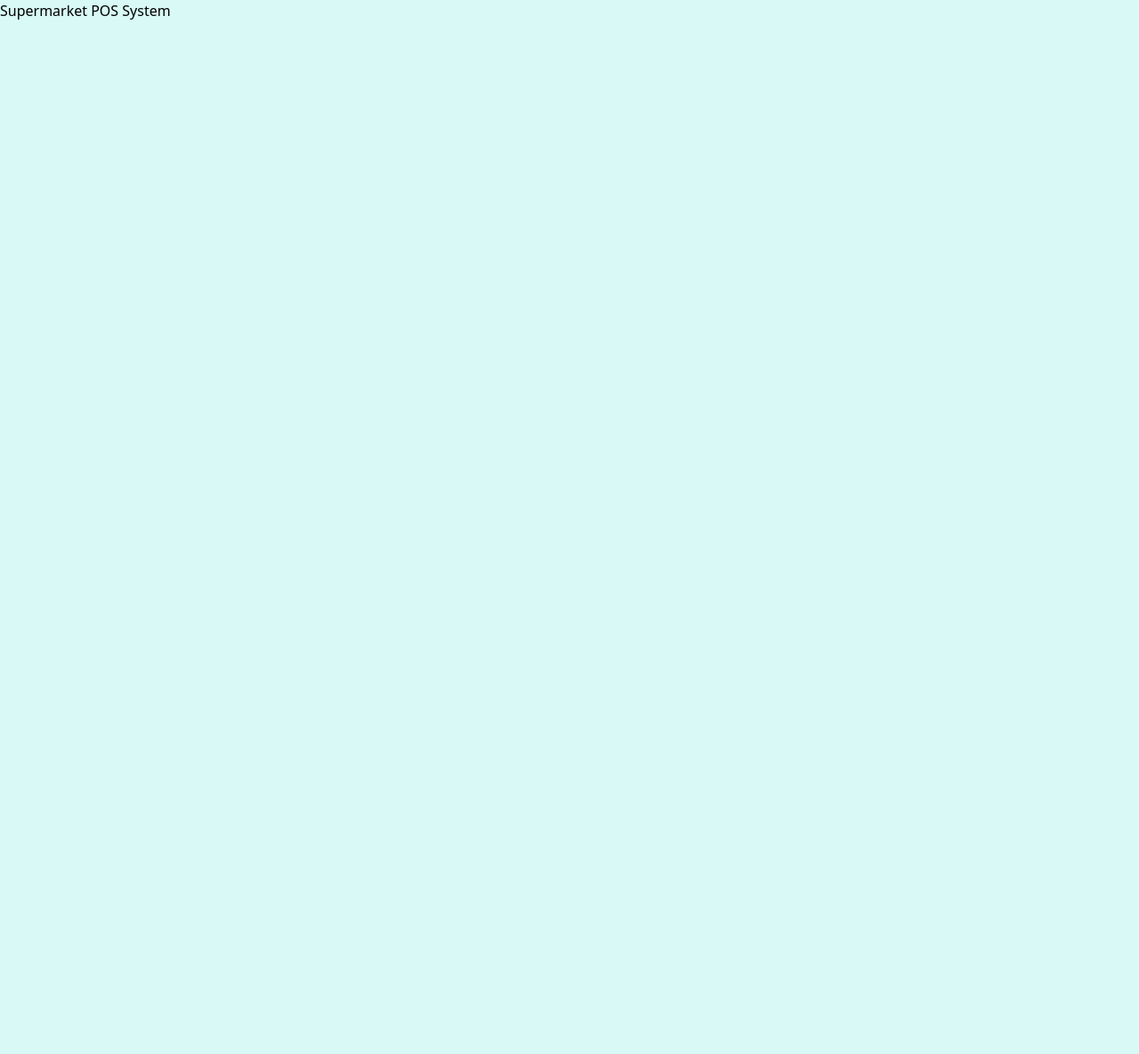
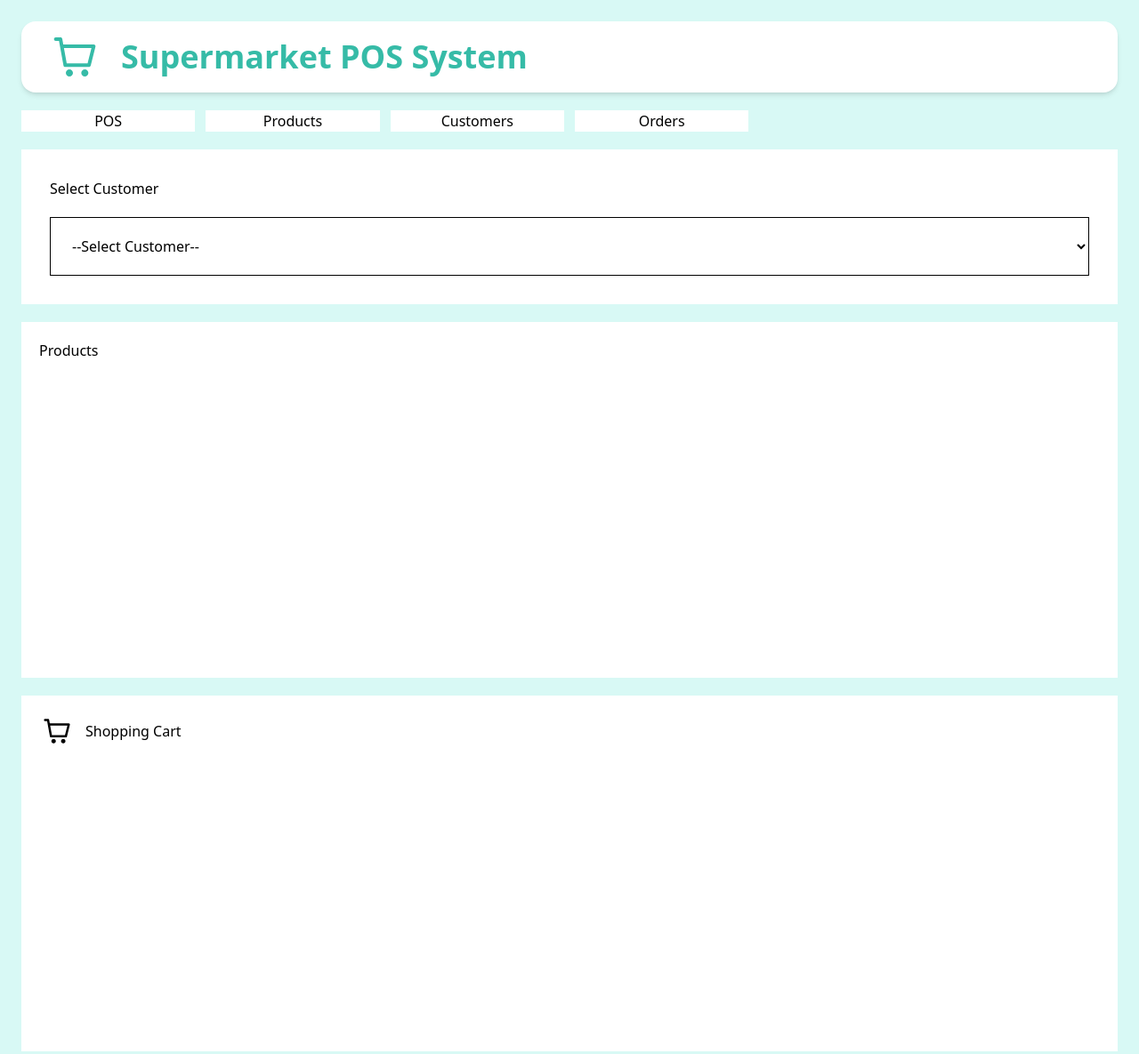
Before and after one commit to chalithalaksahan/POS_System, a plain HTML site: page index.html in a window 1280 px wide. Shown: the whole page at 89% size. Before the commit the page ends 800 px from the top, so only its background shows below. Drawn offline with nearby package versions, Linux system fonts and the light colour scheme.

Commit message:
implement Basic  UI Structure

```diff
--- a/index.html
+++ b/index.html
@@ -5,11 +5,49 @@
     <meta name="viewport" content="width=device-width, initial-scale=1.0">
     <title>Document</title>
     <link rel="stylesheet" href="assets/css/style.css">
-     <script src="https://cdn.jsdelivr.net/npm/@tailwindcss/browser@4"></script>
+    <script src="https://cdn.jsdelivr.net/npm/@tailwindcss/browser@4"></script>
 </head>
 <body class="bg-[#D8F9F5]">
-   <div>
-    <h1>Supermarket POS System</h1>
+    <div class="m-6 min-h-screen">
+        <!-- Lable  -->
+        <div class="flex items-center bg-white rounded-2xl shadow-md">
+            <div><img src="assets/img/shopping-cart.svg" class="h-20 ml-5 p-2 text-[#36BBA7]" alt="">
+            </div>
+            <h1 class="sm:text-2xl md:text-3xl lg:text-4xl ml-3 font-bold text-[#36BBA7]">Supermarket POS System</h1>
+        </div>
+        <!-- Buttons -->
+        <div class="mt-5">
+            <div class="grid sm:grid-cols-1 md:grid-cols-2 lg:grid-cols-6 gap-3 ">
+                <button class=" bg-white">POS</button>
+                <button class=" bg-white">Products</button>
+                <button class=" bg-white">Customers</button>
+                <button class=" bg-white">Orders</button>
+            </div>
+        </div>
+        <!-- Customer Select -->
+         <div class="mainConatainer">
+            <div class="mt-5 bg-white p-8">
+                <h2>Select Customer</h2>
+                <div>
+                <select class="border-1 p-5 w-full mt-5" name="selectCustomer" id="selectCustomer">
+                    <option value="" >--Select Customer--</option>
+                </select>
+                </div>
+            </div>
+            <!-- product Area -->
+            <div class="bg-white p-5 w-full h-100 mt-5 ">
+                <h2>Products</h2>
+                <div id="products"></div>
+            </div>
+            <div class="bg-white p-5 w-full h-100 mt-5 ">
+                <div class="flex items-center">
+                    <img src="assets/img/shopping-cart-sm.svg" class="h-10" alt="">
+                    <h2 class="ml-3">Shopping Cart</h2>
+                </div>
+
+                <div class="shoppingCart"></div>
+            </div>
+        </div>
    </div>
     <script src="assets/js/app.js"></script>
 </body>
```
Also changed, not shown: assets/css/tailwind.config.js (added), assets/img/shopping-cart-sm.svg (added), assets/img/shopping-cart.svg (added).
